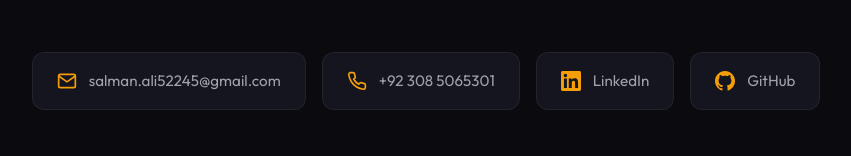
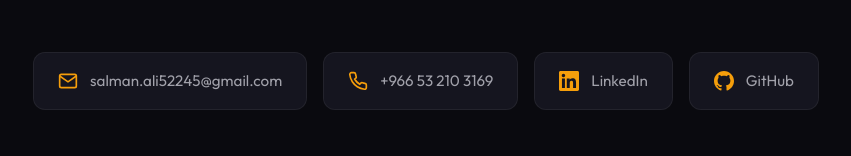
Before and after one commit to SalmanMani86/Resume, a React (Vite) app: page / in a window 1280 px wide. Shown: the part 6995-7151 px from the top of the page, without its empty margins (214-1065 px from the left). Built offline with nearby package versions, Linux system fonts and the light colour scheme.

Commit message:
Update contact number in App.jsx to reflect new phone number and country code.

```diff
--- a/src/App.jsx
+++ b/src/App.jsx
@@ -643,11 +643,11 @@ function App() {
               </svg>
               <span>salman.ali52245@gmail.com</span>
             </a>
-            <a href="tel:+923085065301" className="contact-item">
+            <a href="tel:+966532103169" className="contact-item">
               <svg viewBox="0 0 24 24" fill="none" stroke="currentColor" strokeWidth="2">
                 <path d="M22 16.92v3a2 2 0 01-2.18 2 19.79 19.79 0 01-8.63-3.07 19.5 19.5 0 01-6-6 19.79 19.79 0 01-3.07-8.67A2 2 0 014.11 2h3a2 2 0 012 1.72 12.84 12.84 0 00.7 2.81 2 2 0 01-.45 2.11L8.09 9.91a16 16 0 006 6l1.27-1.27a2 2 0 012.11-.45 12.84 12.84 0 002.81.7A2 2 0 0122 16.92z"/>
               </svg>
-              <span>+92 308 5065301</span>
+              <span>+966 53 210 3169</span>
             </a>
             <a href="https://www.linkedin.com/in/salman-ali-10bb62307/" target="_blank" rel="noopener noreferrer" className="contact-item">
               <svg viewBox="0 0 24 24" fill="currentColor">
```
Also changed, not shown: 1 other file (tests, documents, lock files or other folders).
